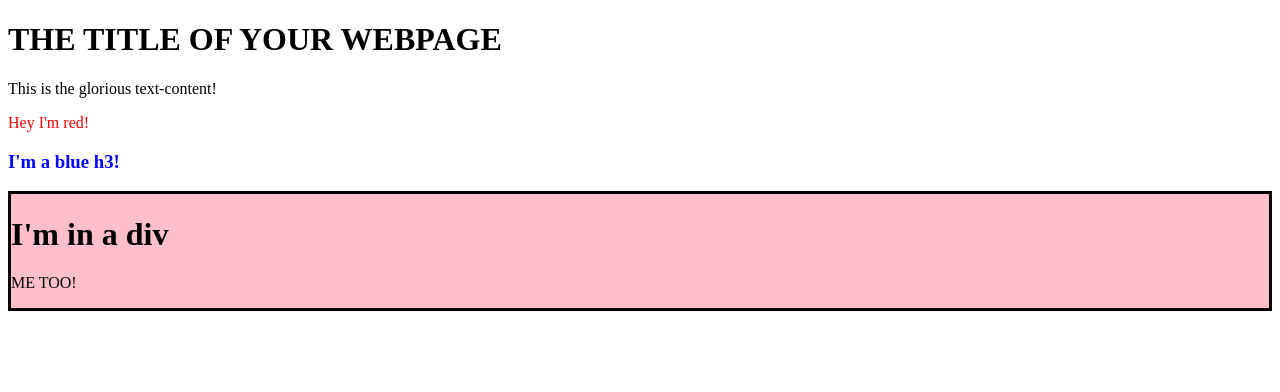
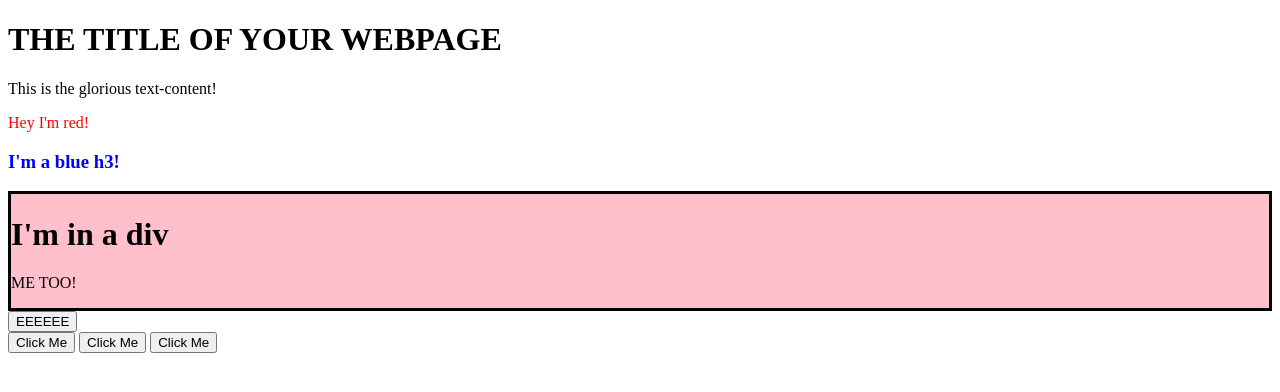
Before and after one commit to jsphthrn/javascript-practice, a plain HTML site: page index5.html in a window 1280 px wide. Drawn offline with Linux system fonts and the light colour scheme.

Commit message:
Javascript events.

```diff
--- a/index5.html
+++ b/index5.html
@@ -9,5 +9,8 @@
 <body>
     <h1>THE TITLE OF YOUR WEBPAGE</h1>
     <div id="container"></div>
+    <button onclick="alert('Hello World')">Click Me</button>
+    <button id="btn">Click Me</button>
+    <button id="secondBtn">Click Me</button>
 </body>
 </html>
--- a/script5.js
+++ b/script5.js
@@ -31,3 +31,20 @@ newDiv.appendChild(newMainHeader);
 newDiv.appendChild(newP);
 
 container.appendChild(newDiv);
+
+const btn = document.querySelector("#btn");
+btn.onclick = () => alert("Hello World");
+
+const secondBtn = document.querySelector("#secondBtn");
+secondBtn.addEventListener("click", () => {
+    alert("Hello World");
+});
+
+const newBtn = document.createElement("button");
+newBtn.setAttribute("id", "newBtn");
+newBtn.addEventListener("click", function (e) {
+    e.target.style.background = "blue";
+});
+newBtn.textContent = "EEEEEE";
+
+container.appendChild(newBtn);
```
